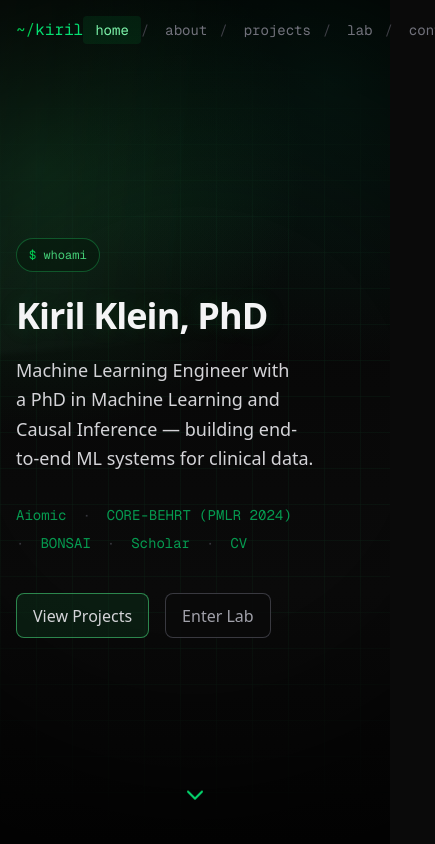
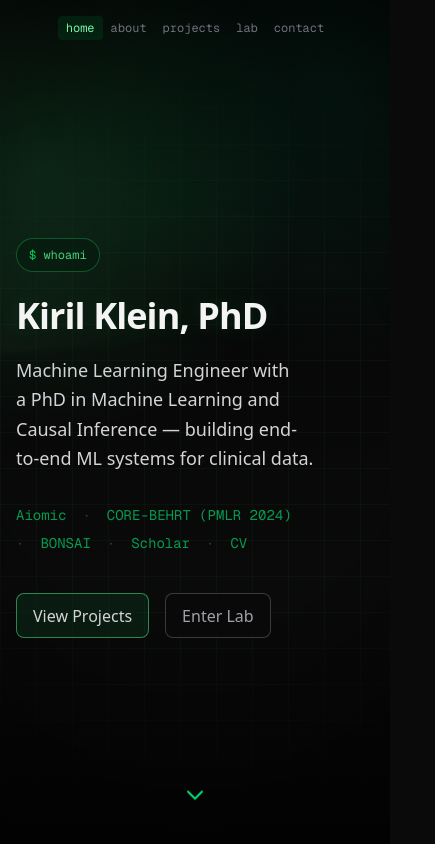
Before and after one commit to kirilklein/my-site, a Next.js app: page / in a window 390 px wide. Shown: the top 844 px of the page, 435 px wide, since content can reach past the window. Built offline with nearby package versions, Linux system fonts and the light colour scheme.

Commit message:
Fix horizontal overflow on mobile
Contact command rows (long email command + ml-auto label) stretched the
layout viewport to 420px at 390px width; nav also compacted for small
screens (logo hidden below sm, tighter spacing, separators md-only).

```diff
--- a/src/components/ContactSection.tsx
+++ b/src/components/ContactSection.tsx
@@ -83,10 +83,10 @@ export default function ContactSection() {
                 >
                   <div className="flex items-center gap-2 py-2 px-3 rounded hover:bg-green-500/10 transition-colors">
                     <span className="text-green-500">$</span>
-                    <span className="text-green-400 group-hover:text-green-300 transition-colors">
+                    <span className="min-w-0 flex-1 truncate text-green-400 group-hover:text-green-300 transition-colors">
                       {link.command}
                     </span>
-                    <span className="text-zinc-600 ml-auto text-sm opacity-0 group-hover:opacity-100 transition-opacity">
+                    <span className="hidden md:inline text-zinc-600 ml-auto text-sm opacity-0 group-hover:opacity-100 transition-opacity">
                       [{link.label}]
                     </span>
                   </div>
--- a/src/components/Navigation.tsx
+++ b/src/components/Navigation.tsx
@@ -50,18 +50,18 @@ export default function Navigation() {
           {/* Logo / Name */}
           <a
             href="#home"
-            className="font-mono text-green-400 hover:text-green-300 transition-colors"
+            className="hidden sm:block font-mono text-green-400 hover:text-green-300 transition-colors"
           >
             <span className="text-green-500">~/</span>kiril
           </a>
 
           {/* Nav links */}
-          <div className="flex items-center gap-1 font-mono text-sm">
+          <div className="flex items-center gap-0 md:gap-1 font-mono text-xs md:text-sm mx-auto sm:mx-0">
             {navItems.map((item, index) => (
               <span key={item.label} className="flex items-center">
                 <a
                   href={item.href}
-                  className={`px-3 py-1 rounded transition-colors ${
+                  className={`px-2 md:px-3 py-1 rounded transition-colors ${
                     activeSection === item.label
                       ? "text-green-300 bg-green-500/10"
                       : "text-zinc-500 hover:text-green-400"
@@ -70,7 +70,7 @@ export default function Navigation() {
                   {item.label}
                 </a>
                 {index < navItems.length - 1 && (
-                  <span className="text-zinc-700">/</span>
+                  <span className="hidden md:inline text-zinc-700">/</span>
                 )}
               </span>
             ))}
```
